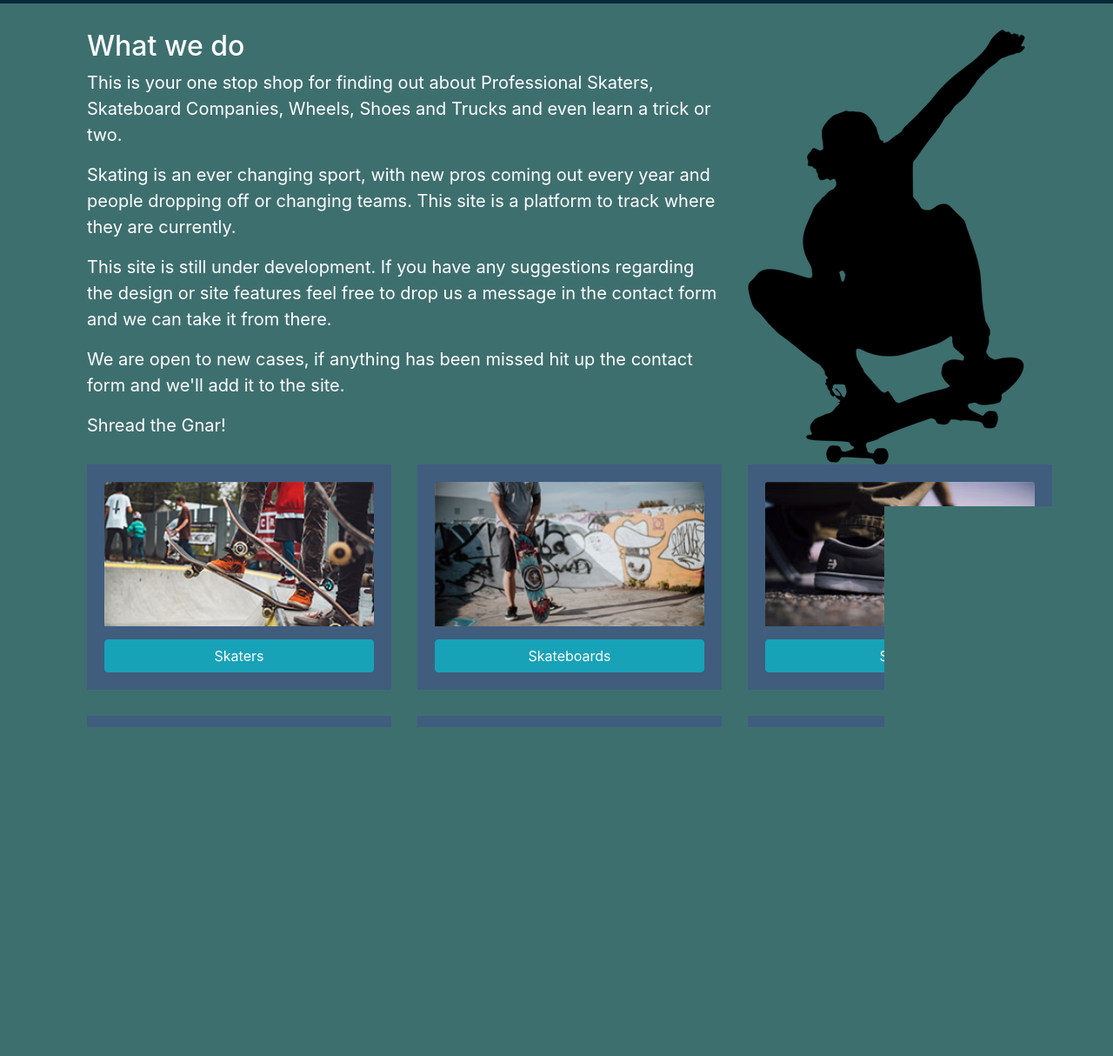
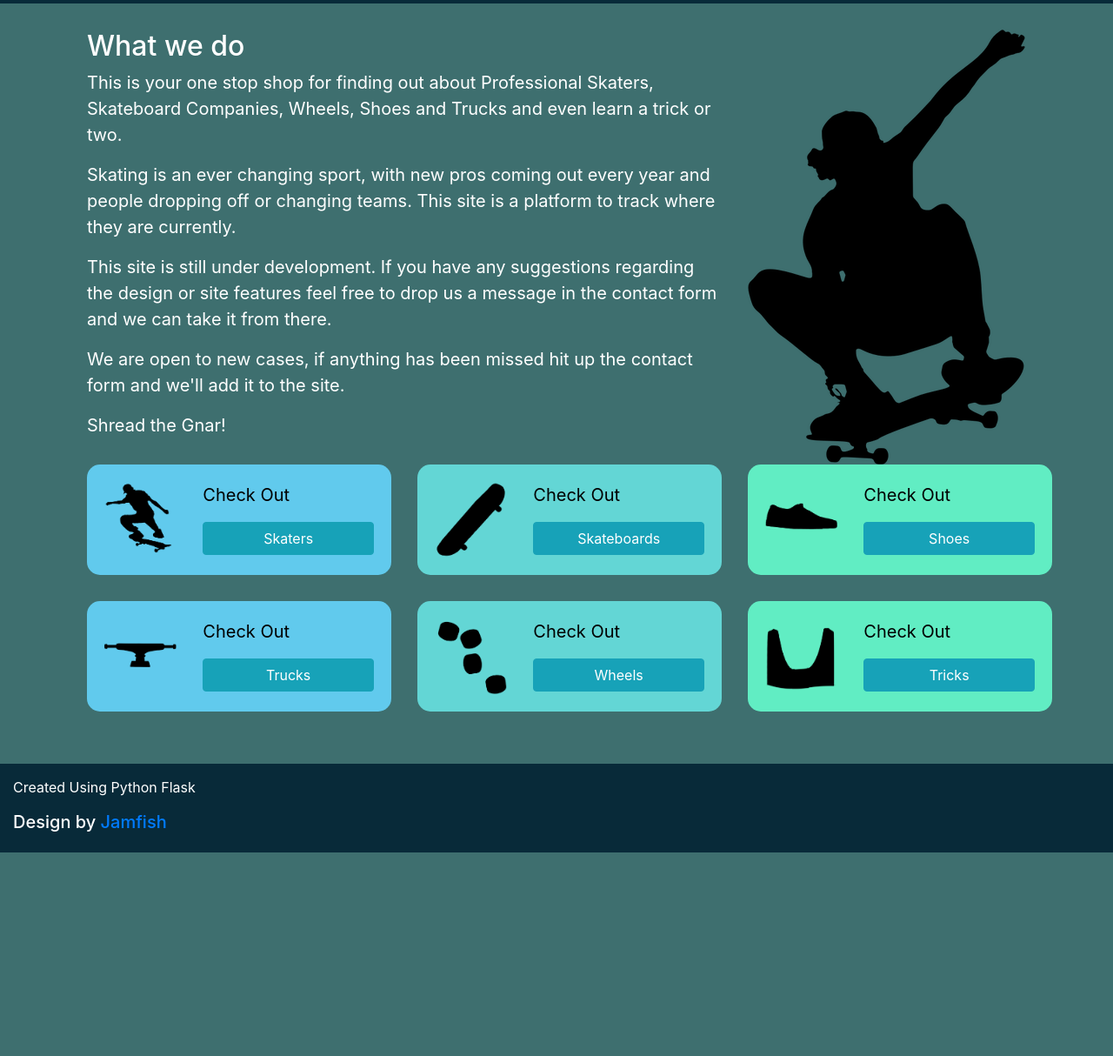
Before and after one commit to Skateallday/tricktionary, a Flask app: page / in a window 1280 px wide. Shown: the part 435-1649 px from the top of the page at 87% size. After the commit the page ends 1415 px from the top, so only its background shows below. Run offline with Flask 2, Linux system fonts and the light colour scheme; some libraries are stand-ins or nearby versions.

Commit message:
Relative routes added. Homepage Design Updated

```diff
--- a/app.py
+++ b/app.py
@@ -175,11 +175,11 @@ def contact():
 @app.route('/list/<string:category>', methods=['POST', 'GET'])
 def lists(category):
 	results="Skater"
-	txt_url=open('/home/skateallday/tricktionary/static/text/' + category + '.txt')
+	txt_url=open( os.path.join(app.root_path, 'static/text/' + category + '.txt') )
 	content = txt_url.read()
 	txt_url.close()
 	if request.method == 'GET':
-		conn = sqlite3.connect('/home/skateallday/tricktionary/library.db')
+		conn = sqlite3.connect( os.path.join(app.root_path,'library.db'))
 		with conn:
 			c = conn.cursor()
 			try:
@@ -210,7 +210,7 @@ def LogIn():
 		else:
 			form = loginForm(request.form)
 			if request.method == 'POST':
-					conn = sqlite3.connect('/home/skateallday/tricktionary/library.db')
+					conn = sqlite3.connect( os.path.join(app.root_path, 'library.db') )
 					with conn:
 							c = conn.cursor()
 							try:
@@ -249,7 +249,7 @@ def SignUp():
 			pw_hash =bcrypt.generate_password_hash(registerForm.password.data)
 			newEntry = [((registerForm.username.data), pw_hash, (registerForm.emailAddress.data), 'No')]
 
-			conn =sqlite3.connect('../tricktionary/library.db')
+			conn =sqlite3.connect( os.path.join(app.root_path,'library.db'))
 			with conn:
 					c =conn.cursor()
 					try:
@@ -276,7 +276,7 @@ def SignUp():
 @app.route("/profile", methods=['GET', 'POST'])
 def profile():
         if g.username:
-                conn =sqlite3.connect('/home/skateallday/tricktionary/library.db')
+                conn =sqlite3.connect( os.path.join(app.root_path,'library.db'))
                 c = conn.cursor()
 
                 c.execute('SELECT * FROM users WHERE username LIKE (?)', (g.username, ))
@@ -297,7 +297,7 @@ def profile():
 @app.route("/adminPanel", methods=['GET', 'POST'])
 def admin():
 	if g.username:
-		conn =sqlite3.connect('/home/skateallday/tricktionary/library.db')
+		conn =sqlite3.connect( os.path.join(app.root_path,'library.db'))
 		c = conn.cursor()
 		c.execute('SELECT * FROM users WHERE username LIKE (?)', (g.username, ))
 		admin = c.fetchall()
@@ -341,7 +341,7 @@ def choosenApprove(chooseApprove):
 		table = "shoes"
 
 	if request.method == 'GET':
-				conn = sqlite3.connect('/home/skateallday/tricktionary/tempLibrary.db')
+				conn = sqlite3.connect( os.path.join(app.root_path,'tempLibrary.db') )
 				with conn:
 						c = conn.cursor()
 						try:
@@ -363,7 +363,7 @@ def choosenApprove(chooseApprove):
 
 @app.route("/userRecords", methods=['POST', 'GET'])
 def userRecords():
-	conn = sqlite3.connect('/home/skateallday/tricktionary/tempLibrary.db')
+	conn = sqlite3.connect( os.path.join(app.root_path,'tempLibrary.db'))
 	c = conn.cursor()
 	c.execute('SELECT * from wheels')
 	results = c.fetchall()
@@ -387,13 +387,13 @@ def approve(table, approveId):
 	else:
 		record = '''INSERT INTO ''' + table + ''' (name, est, nationality, img_url) VALUES (?,?,?,?);'''
 
-	connTemp = sqlite3.connect('/home/skateallday/tricktionary/tempLibrary.db')
+	connTemp = sqlite3.connect( os.path.join(app.root_path, 'tempLibrary.db'))
 	cTemp = connTemp.cursor()
 	try:
 		cTemp.execute('SELECT * FROM '+ table +' WHERE name LIKE (?)', (approveId,))
 		tempResults = cTemp.fetchall()
 		for data in tempResults:
-			conn = sqlite3.connect('/home/skateallday/tricktionary/library.db')
+			conn = sqlite3.connect( os.path.join(app.root_path, 'library.db') )
 			with conn:
 				try:
 					c = conn.cursor()
@@ -414,7 +414,7 @@ def approve(table, approveId):
 
 @app.route("/delete/<table> <approveId>", methods=['POST', 'GET'])
 def delete(table, approveId):
-	connTemp = sqlite3.connect('/home/skateallday/tricktionary/tempLibrary.db')
+	connTemp = sqlite3.connect( os.path.join(app.root_path,'tempLibrary.db'))
 	cTemp = connTemp.cursor()
 	try:
 		cTemp.execute('DELETE FROM '+ table +' WHERE name LIKE (?)', (approveId, ))
--- a/static/css/styles.css
+++ b/static/css/styles.css
@@ -13,6 +13,7 @@
     border-top: 5px solid #082a39;
     color:#fff;
     font-size:20px;
+    padding-bottom:30px;
 }
 
 .resultImgs{
@@ -26,14 +27,32 @@
     color:#fff;
     font-size: 20px;
 }
+
+.card-one{
+    margin-bottom:30px;
+    background:#61CAED;
+    color:#000;
+}
+.card-two{
+    margin-bottom:30px;
+    background:#63D6D5;
+    color:#000;
+}
+.card-three{
+    margin-bottom:30px;
+    background:#61EDC3;
+    color:#000;
+}
 .card-body{
-    margin-bottom:30px;
-    background:#405D7D;
-    color:#fff;
+    color:#000;
+    border-radius: 15px;
+    transition: all .2s ease-in-out;
 }
-.card-img-top{
-    margin-bottom:15px;
+.card-body:hover{
+    transform: scale(1.1);
+
 }
+
 .leftcard{
     height:30.5vmax;
 }
--- a/templates/index.html
+++ b/templates/index.html
@@ -51,41 +51,101 @@
 		</div>
         <div class="row">
             <div class="col-lg-4">
-                <div class="card-body">
-                  <img class="card-img-top" src={{url_for('static', filename='images/designImages/skaters.jpg')}} alt="Skater on the side of a quater">
+                <div class="card-body card-one">
+                  <div class="row">
+                    <div class="col-lg-4">
+                      <img class="card-img-top" src={{url_for('static', filename='images/designImages/skater.png')}} alt="Skater on the side of a quater">
+
+                    </div>
+                    <div class="col-lg-8">
+                      <p>Check Out</p>
+
                       <a href={{url_for('lists', category="Skaters")}} class="btn btn-info centered">Skaters</a>
+
+                    </div>
+                  </div>
                 </div>
             </div>
             <div class="col-lg-4">
-                <div class="card-body">
-                  <img class="card-img-top" src={{url_for('static', filename='images/designImages/boards1.jpg')}} alt="Man holding a skateboard">
+                <div class="card-body card-two">
+                  <div class="row">
+                    <div class="col-lg-4">
+                      <img class="card-img-top" src={{url_for('static', filename='images/designImages/skateboard.png')}} alt="Man holding a skateboard">
+
+                    </div>
+                    <div class="col-lg-8">
+                      <p>Check Out</p>
+
                       <a href={{url_for('lists', category="Skateboards")}}  class="btn btn-info centered">Skateboards</a>
+
+                    </div>
+                  </div>
                 </div>
             </div>
             <div class="col-lg-4">
-                  <div class="card-body">
-                    <img class="card-img-top" src={{url_for('static', filename='images/designImages/shoes1.jpg')}} alt="Skate shoes">
+                  <div class="card-body card-three">
+                    <div class="row">
+                      <div class="col-lg-4">
+                        <img class="card-img-top" src={{url_for('static', filename='images/designImages/shoe.png')}} alt="Skate shoes">
+
+                      </div>
+                      <div class="col-lg-8">
+                        <p>Check Out</p>
+
                         <a href={{url_for('lists', category="Shoes")}}  class="btn btn-info centered">Shoes</a>
+
+                      </div>
+                    </div>
                   </div>
               </div>
           </div>
           <div class="row">
             <div class="col-lg-4">
-                <div class="card-body">
-                  <img class="card-img-top" src={{url_for('static', filename='images/designImages/trucks1.jpg')}}  alt="Skateboard trucks">
+                <div class="card-body card-one">
+                  <div class="row">
+                    <div class="col-lg-4">
+
+                      <img class="card-img-top" src={{url_for('static', filename='images/designImages/truck.png')}}  alt="Skateboard trucks">
+
+                    </div>
+                    <div class="col-lg-8">
+                      <p>Check Out</p>
+
                       <a href={{url_for('lists', category="Trucks")}}  class="btn btn-info centered">Trucks</a>
+
+                    </div>
+                  </div>
               </div>
             </div>
             <div class="col-lg-4">
-                <div class="card-body">
-                  <img class="card-img-top" src={{url_for('static', filename='images/designImages/wheels1.jpg')}}  alt="Skateboard Wheels">
+                <div class="card-body card-two">
+                  <div class="row">
+                    <div class="col-lg-4">
+                      <img class="card-img-top" src={{url_for('static', filename='images/designImages/wheel.png')}}  alt="Skateboard Wheels">
+
+                    </div>
+                    <div class="col-lg-8">
+                      <p>Check Out</p>
                       <a href={{url_for('lists', category="Wheels")}}  class="btn btn-info centered">Wheels</a>
+
+                    </div>
+                  </div>
               </div>
             </div>
             <div class="col-lg-4">
-                  <div class="card-body">
-                    <img class="card-img-top" src={{url_for('static', filename='images/designImages/tricks1.jpg')}}  alt="Man doing a noseslip on a skateboard">
+                  <div class="card-body card-three">
+                    <div class="row">
+                      <div class="col-lg-4">
+                        <img class="card-img-top" src={{url_for('static', filename='images/designImages/tricks.png')}}  alt="Man doing a noseslip on a skateboard">
+
+                      </div>
+                      <div class="col-lg-8">
+                        <p>Check Out</p>
+
                         <a href={{url_for('lists', category="Tricks")}}  class="btn btn-info centered">Tricks</a>
+
+                      </div>
+                    </div>
                 </div>
               </div>
           </div>
```
Also changed, not shown: static/images/designImages/shoe.png (added), static/images/designImages/skateboard.png (added), static/images/designImages/skater.png (added), static/images/designImages/tricks.png (added), static/images/designImages/truck.png (added), static/images/designImages/wheel.png (added), 1 other file. Lines whose indentation alone changed are shown as unchanged.
